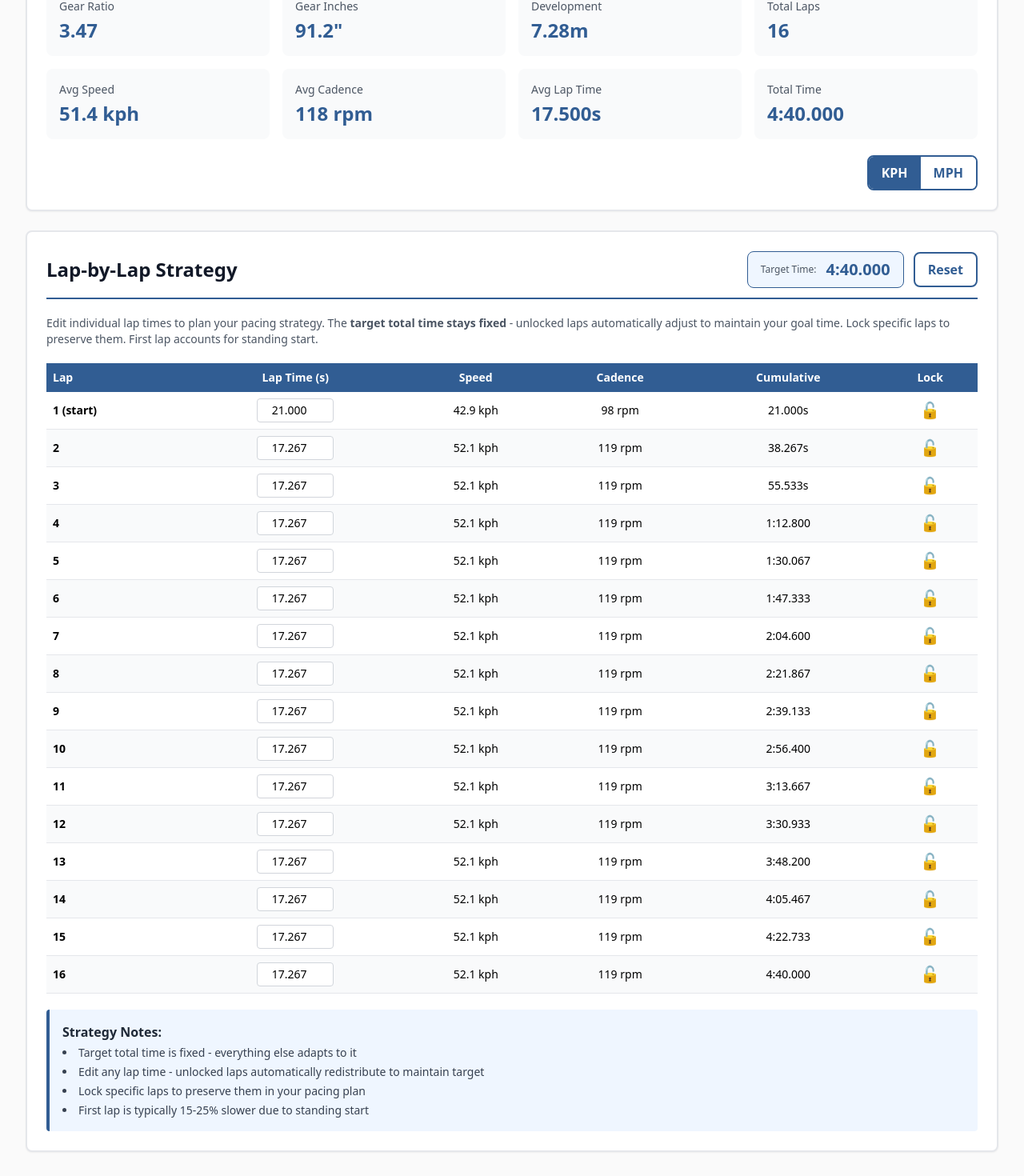
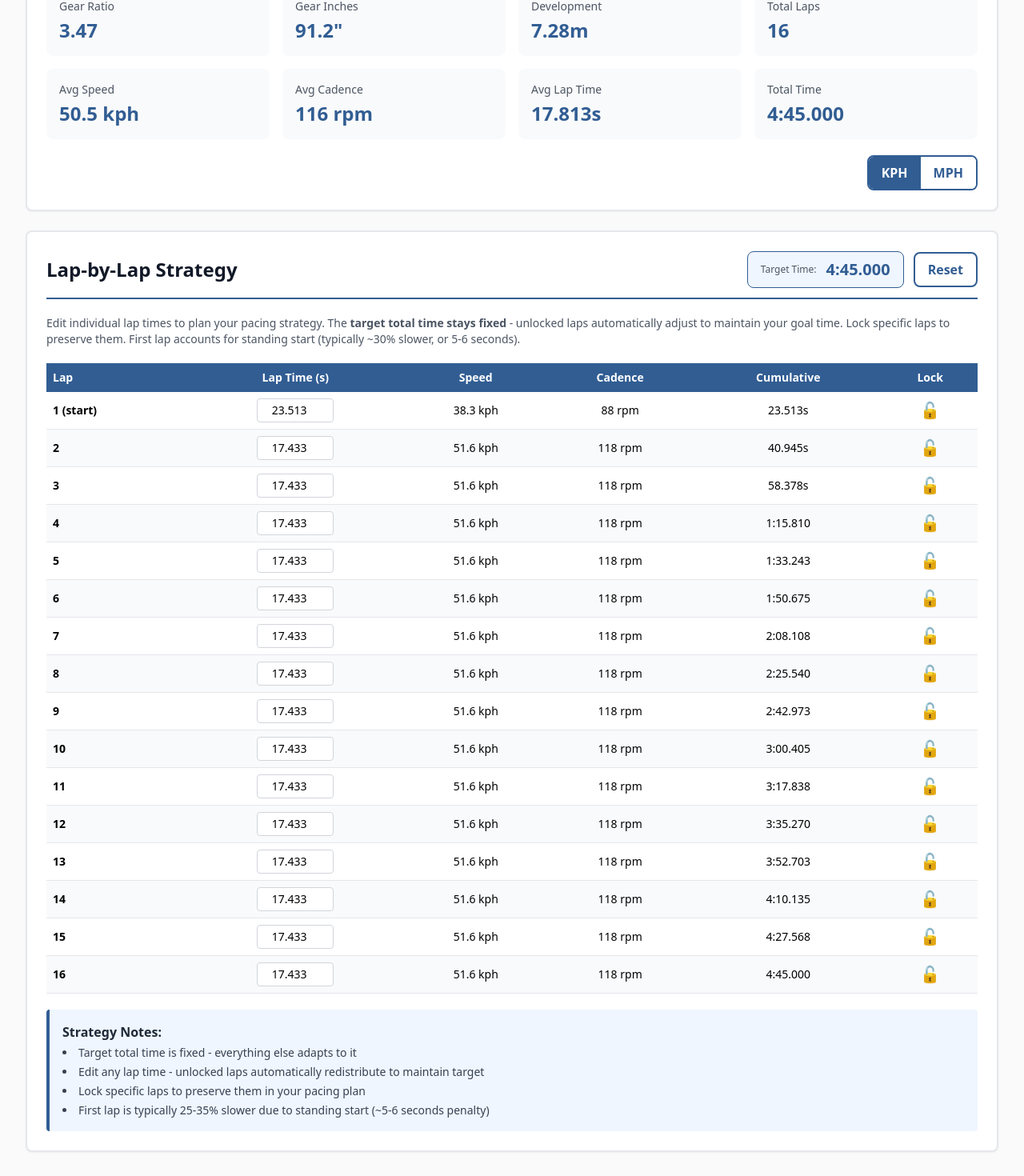
Before and after one commit to maccavamzoo/bikotic-genesis, a Next.js app: page /tools/track-cycling-calculator in a window 1280 px wide. Shown: the part 1194-2664 px from the top of the page at 80% size. Built offline with nearby package versions, Linux system fonts and the light colour scheme.

Commit message:
Update page.tsx

```diff
--- a/app/tools/track-cycling-calculator/page.tsx
+++ b/app/tools/track-cycling-calculator/page.tsx
@@ -12,7 +12,7 @@ export default function TrackCyclingCalculator() {
   const [chainring, setChainring] = useState(52)
   const [cog, setCog] = useState(15)
   const [wheelSize, setWheelSize] = useState(2100)
-  const [targetTime, setTargetTime] = useState(280)
+  const [targetTime, setTargetTime] = useState(285) // pursuit4k intermediate = 4:45.000
   const [lapTimes, setLapTimes] = useState<number[]>([])
   const [lapLocks, setLapLocks] = useState<boolean[]>([])
   const [shouldRegenerateLaps, setShouldRegenerateLaps] = useState(true)
@@ -27,9 +27,9 @@ export default function TrackCyclingCalculator() {
   // Structure: { event: { skillLevel: [distance, time, chainring, cog] } }
   const eventPresets: Record<string, Record<string, [number, number, number, number]>> = {
     flying200: {
-      beginner: [200, 15.0, 52, 14],
-      intermediate: [200, 12.5, 54, 14],
-      expert: [200, 10.5, 56, 14]
+      beginner: [200, 11.0, 52, 14],
+      intermediate: [200, 10.0, 54, 14],
+      expert: [200, 9.2, 56, 13]
     },
     '500tt': {
       beginner: [500, 48.0, 51, 15],
@@ -86,7 +86,9 @@ export default function TrackCyclingCalculator() {
 
   // Generate lap times based on current settings
   const regenerateLapTimes = () => {
-    const standingStartPenalty = totalLaps > 4 ? 0.20 : 0.15
+    // Standing start penalty: Elite riders ~35%, intermediate ~30%, beginners ~25%
+    // This results in roughly 5-6 second penalty regardless of skill level
+    const standingStartPenalty = totalLaps > 4 ? 0.32 : 0.25
     const firstLapTime = avgLapTime * (1 + standingStartPenalty)
     const remainingTime = targetTime - firstLapTime
     const remainingLaps = totalLaps - 1
@@ -568,7 +570,7 @@ export default function TrackCyclingCalculator() {
           </div>
 
           <p className="text-sm text-gray-600 mb-5">
-            Edit individual lap times to plan your pacing strategy. The <strong>target total time stays fixed</strong> - unlocked laps automatically adjust to maintain your goal time. Lock specific laps to preserve them. First lap accounts for standing start.
+            Edit individual lap times to plan your pacing strategy. The <strong>target total time stays fixed</strong> - unlocked laps automatically adjust to maintain your goal time. Lock specific laps to preserve them. First lap accounts for standing start (typically ~30% slower, or 5-6 seconds).
           </p>
 
           <div className="overflow-x-auto">
@@ -630,7 +632,7 @@ export default function TrackCyclingCalculator() {
               <li>Target total time is fixed - everything else adapts to it</li>
               <li>Edit any lap time - unlocked laps automatically redistribute to maintain target</li>
               <li>Lock specific laps to preserve them in your pacing plan</li>
-              <li>First lap is typically 15-25% slower due to standing start</li>
+              <li>First lap is typically 25-35% slower due to standing start (~5-6 seconds penalty)</li>
             </ul>
           </div>
         </div>
```
